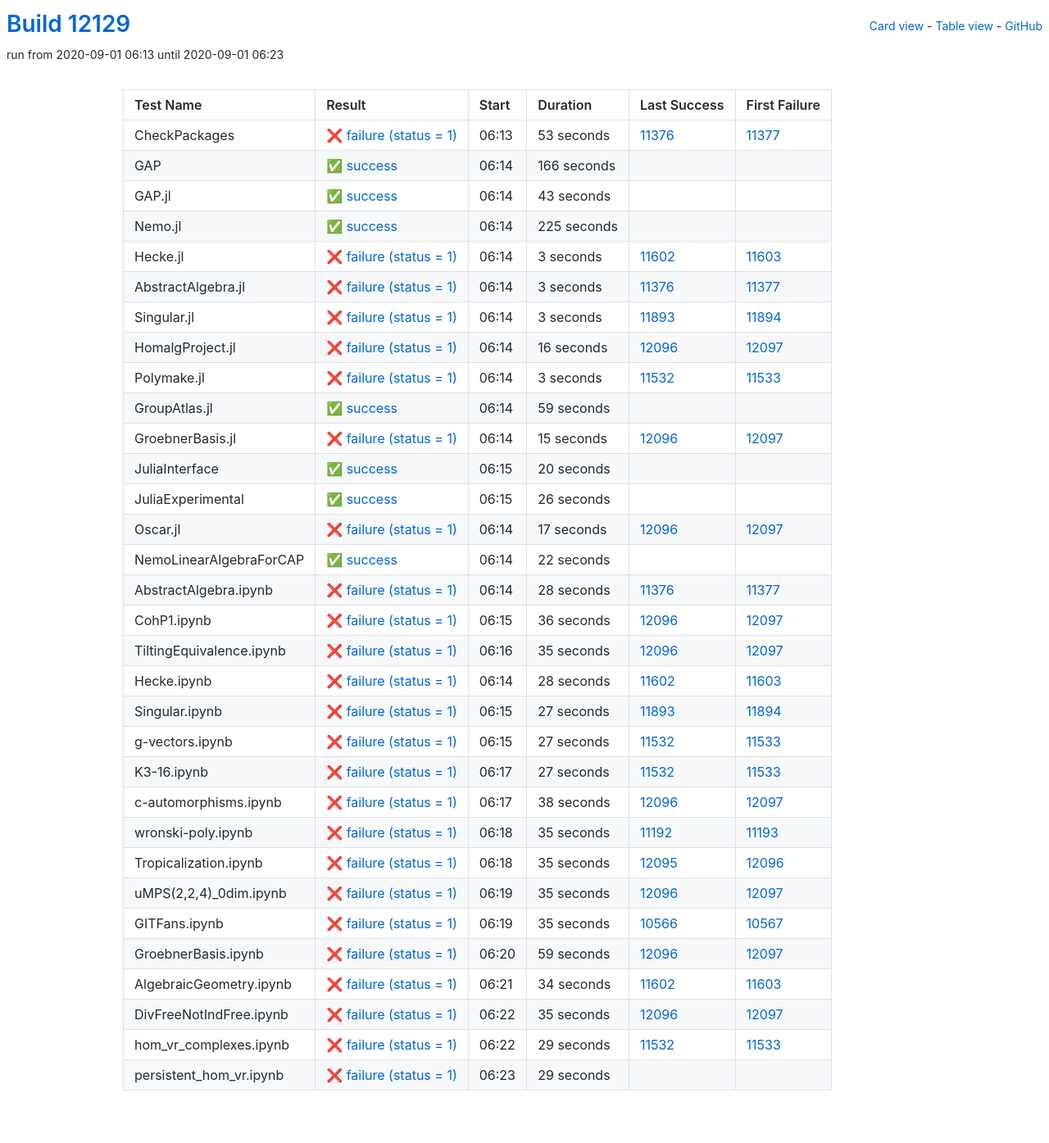
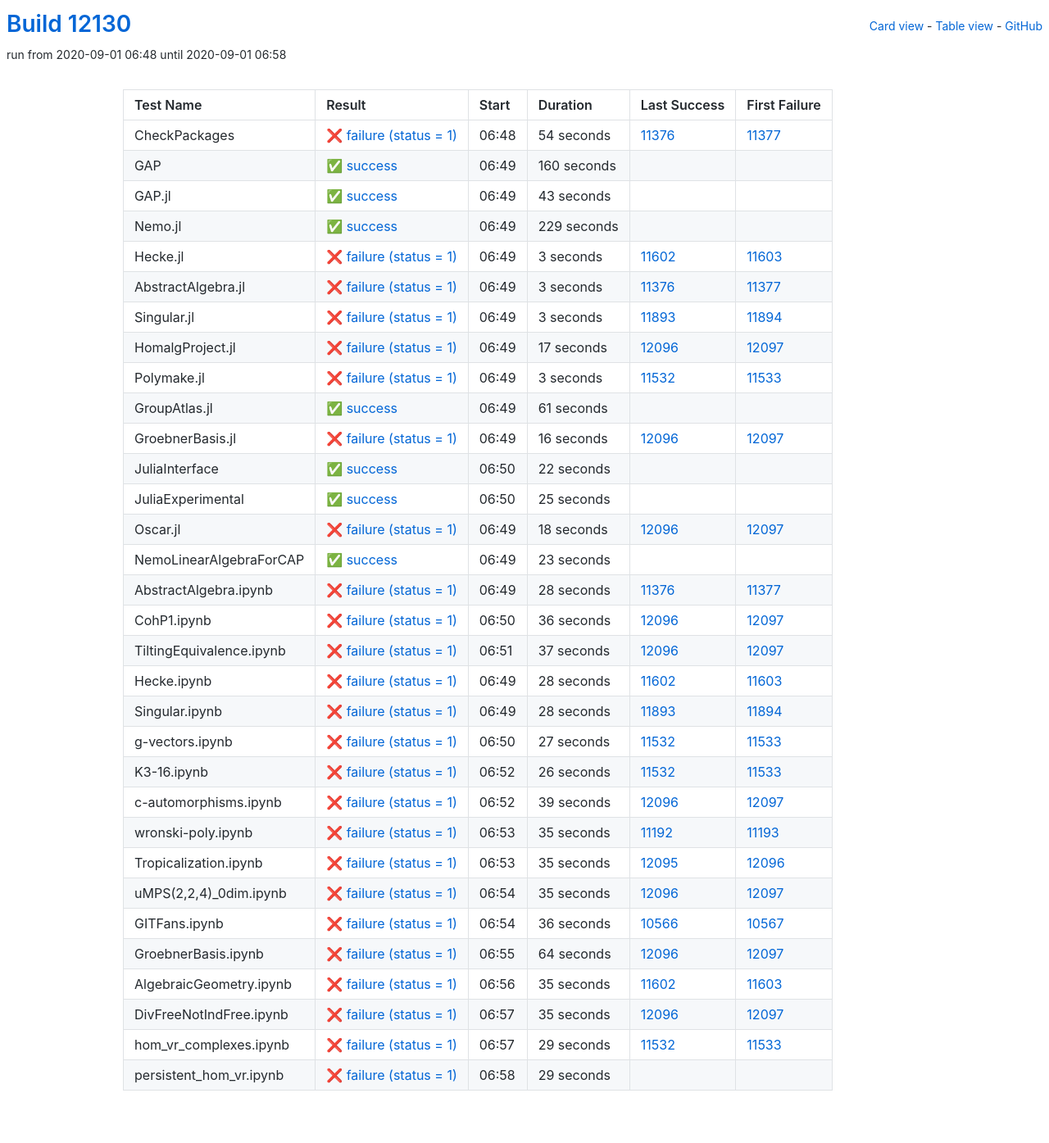
Before and after one commit to oscar-system/oscar-ci-status, a Jekyll site: the page built from table.html, in a window 1280 px wide. Shown: the whole page at 82% size. Built offline with Jekyll 4.4.1, drawn with Linux system fonts in a browser that asks for light colours.

Commit message:
Build #12130

```diff
--- a/_data/ci.yml
+++ b/_data/ci.yml
@@ -1,6 +1,6 @@
 ---
-build: 12129
-build_url: https://oscarci.mathematik.uni-kl.de/job/oscar/12129/
+build: 12130
+build_url: https://oscarci.mathematik.uni-kl.de/job/oscar/12130/
 job: oscar
 organization: oscar-system
 repo: oscar-ci-status
@@ -8,32 +8,32 @@
 tests:
 - name: CheckPackages
   id: checkpackages
-  log: https://oscarci.mathematik.uni-kl.de/job/oscar/12129/artifact/logs/build-12129/CheckPackages.log
-  start: 2020-09-01 06:13
+  log: https://oscarci.mathematik.uni-kl.de/job/oscar/12130/artifact/logs/build-12130/CheckPackages.log
+  start: 2020-09-01 06:48
   success: false
   exitcode: 1
   status: failure
-  duration: 53
+  duration: 54
   last_success: 11376
   last_success_url: https://oscarci.mathematik.uni-kl.de/job/oscar/11376/
   first_failure: 11377
   first_failure_url: https://oscarci.mathematik.uni-kl.de/job/oscar/11377/
 - name: GAP
   id: gap
-  log: https://oscarci.mathematik.uni-kl.de/job/oscar/12129/artifact/logs/build-12129/GAP.log
-  start: 2020-09-01 06:14
+  log: https://oscarci.mathematik.uni-kl.de/job/oscar/12130/artifact/logs/build-12130/GAP.log
+  start: 2020-09-01 06:49
   success: true
   exitcode: 0
   status: success
-  duration: 166
+  duration: 160
   last_success: false
   last_success_url:
   first_failure: false
   first_failure_url:
 - name: GAP.jl
   id: gap-jl
-  log: https://oscarci.mathematik.uni-kl.de/job/oscar/12129/artifact/logs/build-12129/GAP.jl.log
-  start: 2020-09-01 06:14
+  log: https://oscarci.mathematik.uni-kl.de/job/oscar/12130/artifact/logs/build-12130/GAP.jl.log
+  start: 2020-09-01 06:49
   success: true
   exitcode: 0
   status: success
@@ -44,20 +44,20 @@
   first_failure_url:
 - name: Nemo.jl
   id: nemo-jl
-  log: https://oscarci.mathematik.uni-kl.de/job/oscar/12129/artifact/logs/build-12129/Nemo.jl.log
-  start: 2020-09-01 06:14
+  log: https://oscarci.mathematik.uni-kl.de/job/oscar/12130/artifact/logs/build-12130/Nemo.jl.log
+  start: 2020-09-01 06:49
   success: true
   exitcode: 0
   status: success
-  duration: 225
+  duration: 229
   last_success: false
   last_success_url:
   first_failure: false
   first_failure_url:
 - name: Hecke.jl
   id: hecke-jl
-  log: https://oscarci.mathematik.uni-kl.de/job/oscar/12129/artifact/logs/build-12129/Hecke.jl.log
-  start: 2020-09-01 06:14
+  log: https://oscarci.mathematik.uni-kl.de/job/oscar/12130/artifact/logs/build-12130/Hecke.jl.log
+  start: 2020-09-01 06:49
   success: false
   exitcode: 1
   status: failure
@@ -68,8 +68,8 @@
   first_failure_url: https://oscarci.mathematik.uni-kl.de/job/oscar/11603/
 - name: AbstractAlgebra.jl
   id: abstractalgebra-jl
-  log: https://oscarci.mathematik.uni-kl.de/job/oscar/12129/artifact/logs/build-12129/AbstractAlgebra.jl.log
-  start: 2020-09-01 06:14
+  log: https://oscarci.mathematik.uni-kl.de/job/oscar/12130/artifact/logs/build-12130/AbstractAlgebra.jl.log
+  start: 2020-09-01 06:49
   success: false
   exitcode: 1
   status: failure
@@ -80,8 +80,8 @@
   first_failure_url: https://oscarci.mathematik.uni-kl.de/job/oscar/11377/
 - name: Singular.jl
   id: singular-jl
-  log: https://oscarci.mathematik.uni-kl.de/job/oscar/12129/artifact/logs/build-12129/Singular.jl.log
-  start: 2020-09-01 06:14
+  log: https://oscarci.mathematik.uni-kl.de/job/oscar/12130/artifact/logs/build-12130/Singular.jl.log
+  start: 2020-09-01 06:49
   success: false
   exitcode: 1
   status: failure
@@ -92,20 +92,20 @@
   first_failure_url: https://oscarci.mathematik.uni-kl.de/job/oscar/11894/
 - name: HomalgProject.jl
   id: homalgproject-jl
-  log: https://oscarci.mathematik.uni-kl.de/job/oscar/12129/artifact/logs/build-12129/HomalgProject.jl.log
-  start: 2020-09-01 06:14
+  log: https://oscarci.mathematik.uni-kl.de/job/oscar/12130/artifact/logs/build-12130/HomalgProject.jl.log
+  start: 2020-09-01 06:49
   success: false
   exitcode: 1
   status: failure
-  duration: 16
+  duration: 17
   last_success: 12096
   last_success_url: https://oscarci.mathematik.uni-kl.de/job/oscar/12096/
   first_failure: 12097
   first_failure_url: https://oscarci.mathematik.uni-kl.de/job/oscar/12097/
 - name: Polymake.jl
   id: polymake-jl
-  log: https://oscarci.mathematik.uni-kl.de/job/oscar/12129/artifact/logs/build-12129/Polymake.jl.log
-  start: 2020-09-01 06:14
+  log: https://oscarci.mathematik.uni-kl.de/job/oscar/12130/artifact/logs/build-12130/Polymake.jl.log
+  start: 2020-09-01 06:49
   success: false
   exitcode: 1
   status: failure
@@ -116,68 +116,32 @@
   first_failure_url: https://oscarci.mathematik.uni-kl.de/job/oscar/11533/
 - name: GroupAtlas.jl
   id: groupatlas-jl
-  log: https://oscarci.mathematik.uni-kl.de/job/oscar/12129/artifact/logs/build-12129/GroupAtlas.jl.log
-  start: 2020-09-01 06:14
+  log: https://oscarci.mathematik.uni-kl.de/job/oscar/12130/artifact/logs/build-12130/GroupAtlas.jl.log
+  start: 2020-09-01 06:49
   success: true
   exitcode: 0
   status: success
-  duration: 59
+  duration: 61
   last_success: false
   last_success_url:
   first_failure: false
   first_failure_url:
 - name: GroebnerBasis.jl
   id: groebnerbasis-jl
-  log: https://oscarci.mathematik.uni-kl.de/job/oscar/12129/artifact/logs/build-12129/GroebnerBasis.jl.log
-  start: 2020-09-01 06:14
+  log: https://oscarci.mathematik.uni-kl.de/job/oscar/12130/artifact/logs/build-12130/GroebnerBasis.jl.log
+  start: 2020-09-01 06:49
   success: false
   exitcode: 1
   status: failure
-  duration: 15
+  duration: 16
   last_success: 12096
   last_success_url: https://oscarci.mathematik.uni-kl.de/job/oscar/12096/
   first_failure: 12097
   first_failure_url: https://oscarci.mathematik.uni-kl.de/job/oscar/12097/
 - name: JuliaInterface
   id: juliainterface
-  log: https://oscarci.mathematik.uni-kl.de/job/oscar/12129/artifact/logs/build-12129/JuliaInterface.log
-  start: 2020-09-01 06:15
-  success: true
-  exitcode: 0
-  status: success
-  duration: 20
-  last_success: false
-  last_success_url:
-  first_failure: false
-  first_failure_url:
-- name: JuliaExperimental
-  id: juliaexperimental
-  log: https://oscarci.mathematik.uni-kl.de/job/oscar/12129/artifact/logs/build-12129/JuliaExperimental.log
-  start: 2020-09-01 06:15
-  success: true
-  exitcode: 0
-  status: success
-  duration: 26
-  last_success: false
-  last_success_url:
-  first_failure: false
-  first_failure_url:
-- name: Oscar.jl
-  id: oscar-jl
-  log: https://oscarci.mathematik.uni-kl.de/job/oscar/12129/artifact/logs/build-12129/Oscar.jl.log
-  start: 2020-09-01 06:14
-  success: false
-  exitcode: 1
-  status: failure
-  duration: 17
-  last_success: 12096
-  last_success_url: https://oscarci.mathematik.uni-kl.de/job/oscar/12096/
-  first_failure: 12097
-  first_failure_url: https://oscarci.mathematik.uni-kl.de/job/oscar/12097/
-- name: NemoLinearAlgebraForCAP
-  id: nemolinearalgebraforcap
-  log: https://oscarci.mathematik.uni-kl.de/job/oscar/12129/artifact/logs/build-12129/NemoLinearAlgebraForCAP.log
-  start: 2020-09-01 06:14
+  log: https://oscarci.mathematik.uni-kl.de/job/oscar/12130/artifact/logs/build-12130/JuliaInterface.log
+  start: 2020-09-01 06:50
   success: true
   exitcode: 0
   status: success
@@ -186,10 +150,46 @@
   last_success_url:
   first_failure: false
   first_failure_url:
+- name: JuliaExperimental
+  id: juliaexperimental
+  log: https://oscarci.mathematik.uni-kl.de/job/oscar/12130/artifact/logs/build-12130/JuliaExperimental.log
+  start: 2020-09-01 06:50
+  success: true
+  exitcode: 0
+  status: success
+  duration: 25
+  last_success: false
+  last_success_url:
+  first_failure: false
+  first_failure_url:
+- name: Oscar.jl
+  id: oscar-jl
+  log: https://oscarci.mathematik.uni-kl.de/job/oscar/12130/artifact/logs/build-12130/Oscar.jl.log
+  start: 2020-09-01 06:49
+  success: false
+  exitcode: 1
+  status: failure
+  duration: 18
+  last_success: 12096
+  last_success_url: https://oscarci.mathematik.uni-kl.de/job/oscar/12096/
+  first_failure: 12097
+  first_failure_url: https://oscarci.mathematik.uni-kl.de/job/oscar/12097/
+- name: NemoLinearAlgebraForCAP
+  id: nemolinearalgebraforcap
+  log: https://oscarci.mathematik.uni-kl.de/job/oscar/12130/artifact/logs/build-12130/NemoLinearAlgebraForCAP.log
+  start: 2020-09-01 06:49
+  success: true
+  exitcode: 0
+  status: success
+  duration: 23
+  last_success: false
+  last_success_url:
+  first_failure: false
+  first_failure_url:
 - name: AbstractAlgebra.ipynb
   id: abstractalgebra-ipynb
-  log: https://oscarci.mathematik.uni-kl.de/job/oscar/12129/artifact/logs/build-12129/AbstractAlgebra.ipynb.log
-  start: 2020-09-01 06:14
+  log: https://oscarci.mathematik.uni-kl.de/job/oscar/12130/artifact/logs/build-12130/AbstractAlgebra.ipynb.log
+  start: 2020-09-01 06:49
   success: false
   exitcode: 1
   status: failure
@@ -200,8 +200,8 @@
   first_failure_url: https://oscarci.mathematik.uni-kl.de/job/oscar/11377/
 - name: CohP1.ipynb
   id: cohp1-ipynb
-  log: https://oscarci.mathematik.uni-kl.de/job/oscar/12129/artifact/logs/build-12129/CohP1.ipynb.log
-  start: 2020-09-01 06:15
+  log: https://oscarci.mathematik.uni-kl.de/job/oscar/12130/artifact/logs/build-12130/CohP1.ipynb.log
+  start: 2020-09-01 06:50
   success: false
   exitcode: 1
   status: failure
@@ -212,20 +212,20 @@
   first_failure_url: https://oscarci.mathematik.uni-kl.de/job/oscar/12097/
 - name: TiltingEquivalence.ipynb
   id: tiltingequivalence-ipynb
-  log: https://oscarci.mathematik.uni-kl.de/job/oscar/12129/artifact/logs/build-12129/TiltingEquivalence.ipynb.log
-  start: 2020-09-01 06:16
+  log: https://oscarci.mathematik.uni-kl.de/job/oscar/12130/artifact/logs/build-12130/TiltingEquivalence.ipynb.log
+  start: 2020-09-01 06:51
   success: false
   exitcode: 1
   status: failure
-  duration: 35
+  duration: 37
   last_success: 12096
   last_success_url: https://oscarci.mathematik.uni-kl.de/job/oscar/12096/
   first_failure: 12097
   first_failure_url: https://oscarci.mathematik.uni-kl.de/job/oscar/12097/
 - name: Hecke.ipynb
   id: hecke-ipynb
-  log: https://oscarci.mathematik.uni-kl.de/job/oscar/12129/artifact/logs/build-12129/Hecke.ipynb.log
-  start: 2020-09-01 06:14
+  log: https://oscarci.mathematik.uni-kl.de/job/oscar/12130/artifact/logs/build-12130/Hecke.ipynb.log
+  start: 2020-09-01 06:49
   success: false
   exitcode: 1
   status: failure
@@ -236,20 +236,20 @@
   first_failure_url: https://oscarci.mathematik.uni-kl.de/job/oscar/11603/
 - name: Singular.ipynb
   id: singular-ipynb
-  log: https://oscarci.mathematik.uni-kl.de/job/oscar/12129/artifact/logs/build-12129/Singular.ipynb.log
-  start: 2020-09-01 06:15
+  log: https://oscarci.mathematik.uni-kl.de/job/oscar/12130/artifact/logs/build-12130/Singular.ipynb.log
+  start: 2020-09-01 06:49
   success: false
   exitcode: 1
   status: failure
-  duration: 27
+  duration: 28
   last_success: 11893
   last_success_url: https://oscarci.mathematik.uni-kl.de/job/oscar/11893/
   first_failure: 11894
   first_failure_url: https://oscarci.mathematik.uni-kl.de/job/oscar/11894/
 - name: g-vectors.ipynb
   id: g-vectors-ipynb
-  log: https://oscarci.mathematik.uni-kl.de/job/oscar/12129/artifact/logs/build-12129/g-vectors.ipynb.log
-  start: 2020-09-01 06:15
+  log: https://oscarci.mathematik.uni-kl.de/job/oscar/12130/artifact/logs/build-12130/g-vectors.ipynb.log
+  start: 2020-09-01 06:50
   success: false
   exitcode: 1
   status: failure
@@ -260,32 +260,32 @@
   first_failure_url: https://oscarci.mathematik.uni-kl.de/job/oscar/11533/
 - name: K3-16.ipynb
   id: k3-16-ipynb
-  log: https://oscarci.mathematik.uni-kl.de/job/oscar/12129/artifact/logs/build-12129/K3-16.ipynb.log
-  start: 2020-09-01 06:17
+  log: https://oscarci.mathematik.uni-kl.de/job/oscar/12130/artifact/logs/build-12130/K3-16.ipynb.log
+  start: 2020-09-01 06:52
   success: false
   exitcode: 1
   status: failure
-  duration: 27
+  duration: 26
   last_success: 11532
   last_success_url: https://oscarci.mathematik.uni-kl.de/job/oscar/11532/
   first_failure: 11533
   first_failure_url: https://oscarci.mathematik.uni-kl.de/job/oscar/11533/
 - name: c-automorphisms.ipynb
   id: c-automorphisms-ipynb
-  log: https://oscarci.mathematik.uni-kl.de/job/oscar/12129/artifact/logs/build-12129/c-automorphisms.ipynb.log
-  start: 2020-09-01 06:17
+  log: https://oscarci.mathematik.uni-kl.de/job/oscar/12130/artifact/logs/build-12130/c-automorphisms.ipynb.log
+  start: 2020-09-01 06:52
   success: false
   exitcode: 1
   status: failure
-  duration: 38
+  duration: 39
   last_success: 12096
   last_success_url: https://oscarci.mathematik.uni-kl.de/job/oscar/12096/
   first_failure: 12097
   first_failure_url: https://oscarci.mathematik.uni-kl.de/job/oscar/12097/
 - name: wronski-poly.ipynb
   id: wronski-poly-ipynb
-  log: https://oscarci.mathematik.uni-kl.de/job/oscar/12129/artifact/logs/build-12129/wronski-poly.ipynb.log
-  start: 2020-09-01 06:18
+  log: https://oscarci.mathematik.uni-kl.de/job/oscar/12130/artifact/logs/build-12130/wronski-poly.ipynb.log
+  start: 2020-09-01 06:53
   success: false
   exitcode: 1
   status: failure
@@ -296,8 +296,8 @@
   first_failure_url: https://oscarci.mathematik.uni-kl.de/job/oscar/11193/
 - name: Tropicalization.ipynb
   id: tropicalization-ipynb
-  log: https://oscarci.mathematik.uni-kl.de/job/oscar/12129/artifact/logs/build-12129/Tropicalization.ipynb.log
-  start: 2020-09-01 06:18
+  log: https://oscarci.mathematik.uni-kl.de/job/oscar/12130/artifact/logs/build-12130/Tropicalization.ipynb.log
+  start: 2020-09-01 06:53
   success: false
   exitcode: 1
   status: failure
@@ -308,8 +308,8 @@
   first_failure_url: https://oscarci.mathematik.uni-kl.de/job/oscar/12096/
 - name: uMPS(2,2,4)_0dim.ipynb
   id: umps-2-2-4-0dim-ipynb
-  log: https://oscarci.mathematik.uni-kl.de/job/oscar/12129/artifact/logs/build-12129/uMPS-2-2-4-_0dim.ipynb.log
-  start: 2020-09-01 06:19
+  log: https://oscarci.mathematik.uni-kl.de/job/oscar/12130/artifact/logs/build-12130/uMPS-2-2-4-_0dim.ipynb.log
+  start: 2020-09-01 06:54
   success: false
   exitcode: 1
   status: failure
@@ -320,44 +320,44 @@
   first_failure_url: https://oscarci.mathematik.uni-kl.de/job/oscar/12097/
 - name: GITFans.ipynb
   id: gitfans-ipynb
-  log: https://oscarci.mathematik.uni-kl.de/job/oscar/12129/artifact/logs/build-12129/GITFans.ipynb.log
-  start: 2020-09-01 06:19
+  log: https://oscarci.mathematik.uni-kl.de/job/oscar/12130/artifact/logs/build-12130/GITFans.ipynb.log
+  start: 2020-09-01 06:54
   success: false
   exitcode: 1
   status: failure
-  duration: 35
+  duration: 36
   last_success: 10566
   last_success_url: https://oscarci.mathematik.uni-kl.de/job/oscar/10566/
   first_failure: 10567
   first_failure_url: https://oscarci.mathematik.uni-kl.de/job/oscar/10567/
 - name: GroebnerBasis.ipynb
   id: groebnerbasis-ipynb
-  log: https://oscarci.mathematik.uni-kl.de/job/oscar/12129/artifact/logs/build-12129/GroebnerBasis.ipynb.log
-  start: 2020-09-01 06:20
+  log: https://oscarci.mathematik.uni-kl.de/job/oscar/12130/artifact/logs/build-12130/GroebnerBasis.ipynb.log
+  start: 2020-09-01 06:55
   success: false
   exitcode: 1
   status: failure
-  duration: 59
+  duration: 64
   last_success: 12096
   last_success_url: https://oscarci.mathematik.uni-kl.de/job/oscar/12096/
   first_failure: 12097
   first_failure_url: https://oscarci.mathematik.uni-kl.de/job/oscar/12097/
 - name: AlgebraicGeometry.ipynb
   id: algebraicgeometry-ipynb
-  log: https://oscarci.mathematik.uni-kl.de/job/oscar/12129/artifact/logs/build-12129/AlgebraicGeometry.ipynb.log
-  start: 2020-09-01 06:21
+  log: https://oscarci.mathematik.uni-kl.de/job/oscar/12130/artifact/logs/build-12130/AlgebraicGeometry.ipynb.log
+  start: 2020-09-01 06:56
   success: false
   exitcode: 1
   status: failure
-  duration: 34
+  duration: 35
   last_success: 11602
   last_success_url: https://oscarci.mathematik.uni-kl.de/job/oscar/11602/
   first_failure: 11603
   first_failure_url: https://oscarci.mathematik.uni-kl.de/job/oscar/11603/
 - name: DivFreeNotIndFree.ipynb
   id: divfreenotindfree-ipynb
-  log: https://oscarci.mathematik.uni-kl.de/job/oscar/12129/artifact/logs/build-12129/DivFreeNotIndFree.ipynb.log
-  start: 2020-09-01 06:22
+  log: https://oscarci.mathematik.uni-kl.de/job/oscar/12130/artifact/logs/build-12130/DivFreeNotIndFree.ipynb.log
+  start: 2020-09-01 06:57
   success: false
   exitcode: 1
   status: failure
@@ -368,8 +368,8 @@
   first_failure_url: https://oscarci.mathematik.uni-kl.de/job/oscar/12097/
 - name: hom_vr_complexes.ipynb
   id: hom-vr-complexes-ipynb
-  log: https://oscarci.mathematik.uni-kl.de/job/oscar/12129/artifact/logs/build-12129/hom_vr_complexes.ipynb.log
-  start: 2020-09-01 06:22
+  log: https://oscarci.mathematik.uni-kl.de/job/oscar/12130/artifact/logs/build-12130/hom_vr_complexes.ipynb.log
+  start: 2020-09-01 06:57
   success: false
   exitcode: 1
   status: failure
@@ -380,8 +380,8 @@
   first_failure_url: https://oscarci.mathematik.uni-kl.de/job/oscar/11533/
 - name: persistent_hom_vr.ipynb
   id: persistent-hom-vr-ipynb
-  log: https://oscarci.mathematik.uni-kl.de/job/oscar/12129/artifact/logs/build-12129/persistent_hom_vr.ipynb.log
-  start: 2020-09-01 06:23
+  log: https://oscarci.mathematik.uni-kl.de/job/oscar/12130/artifact/logs/build-12130/persistent_hom_vr.ipynb.log
+  start: 2020-09-01 06:58
   success: false
   exitcode: 1
   status: failure
```
Also changed, not shown: README.md.
